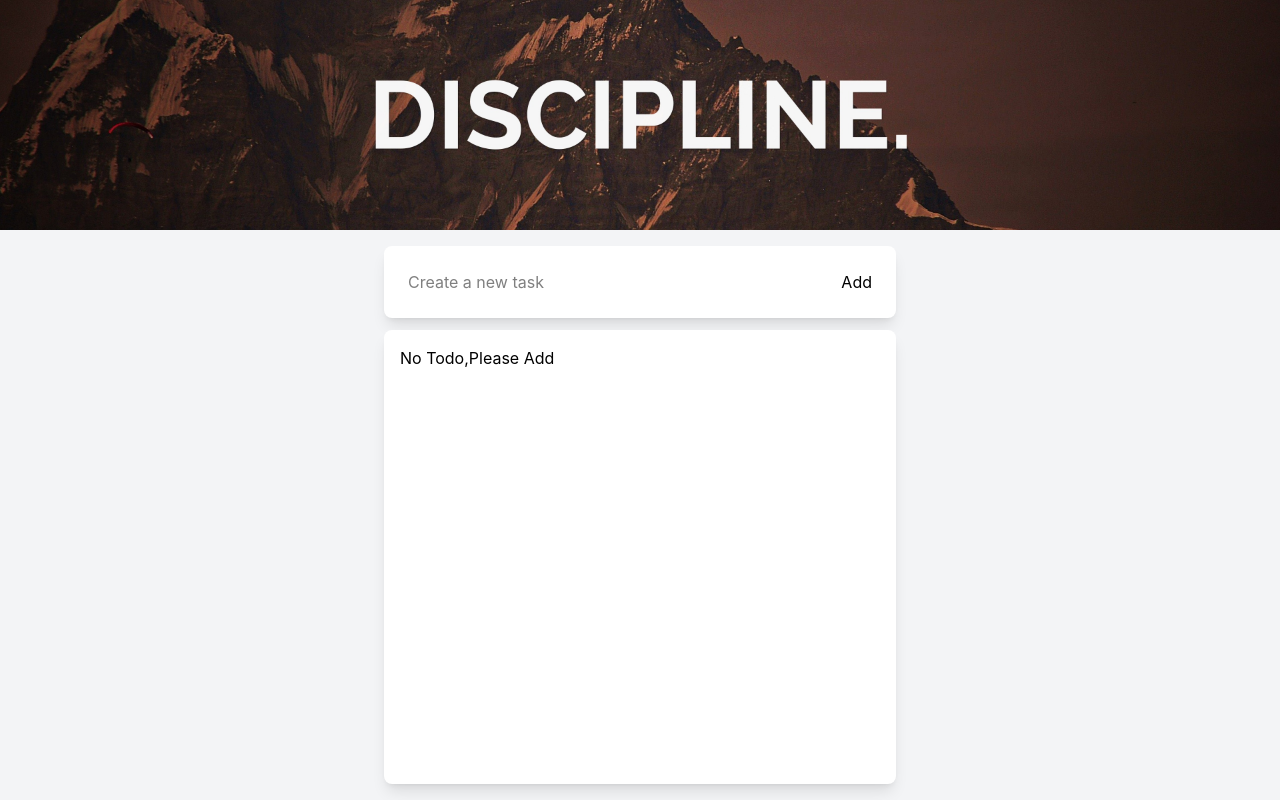
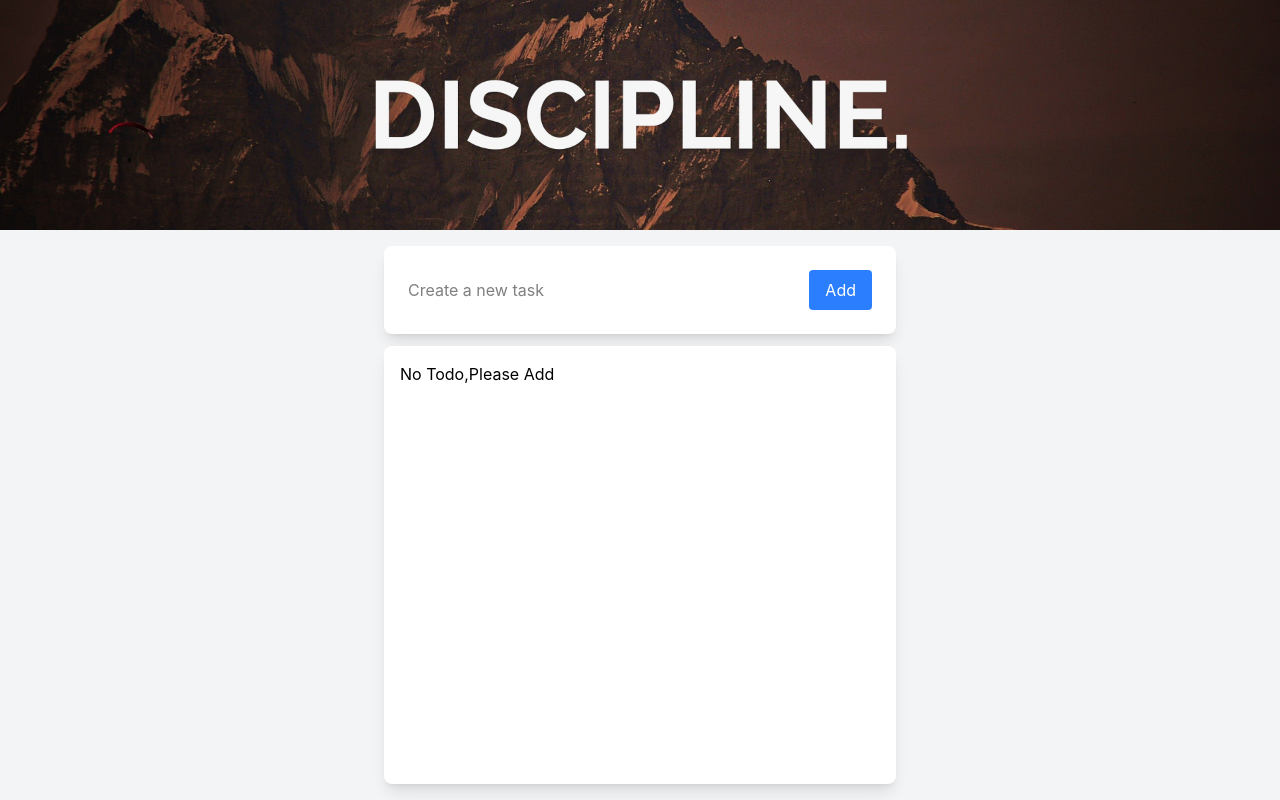
Before and after one commit to Jenith-Panchal-Simform/Practical-05-Todo, a React (Vite) app: page / in a window 1280 px wide. Built offline with nearby package versions, Linux system fonts and the light colour scheme.

Commit message:
fix:change button style and onclick

```diff
--- a/src/components/Button.tsx
+++ b/src/components/Button.tsx
@@ -1,11 +1,29 @@
 import { type JSX } from "react";
 type ButtonProps = {
   text: string;
-  click: () => void;
+  onClick: () => void;
+  className?: string;
 };
-export const Button = ({ text, click }: ButtonProps): JSX.Element => {
+export const Button = ({
+  text,
+  onClick,
+  className,
+}: ButtonProps): JSX.Element => {
   return (
-    <button className="hover:text-gray-500 cursor-pointer" onClick={click}>
+    <button
+      className={`${className ?? ""}     cursor-pointer
+    transition
+    duration-300
+    ease-in-out
+    px-2
+    py-1
+    rounded-sm
+    hover:bg-gray-500
+    hover:text-white
+    hover:scale-105
+    hover:shadow-lg `}
+      onClick={onClick}
+    >
       {text}
     </button>
   );
--- a/src/components/Todo.tsx
+++ b/src/components/Todo.tsx
@@ -103,12 +103,11 @@ export const Todo = ({ style }: TodoProps): JSX.Element => {
           placeholder="Create a new task"
           required
         />
-        <button
-          className="hover:text-gray-500 cursor-pointer"
+        <Button
+          text="Add"
           onClick={handleAddTodo}
-        >
-          Add{" "}
-        </button>
+          className="ml-2 bg-blue-500 text-white px-4 py-2 rounded-sm hover:bg-blue-600 transition-colors duration-300"
+        ></Button>
       </div>
       <div className=" w-full max-w-lg bg-white shadow-lg rounded-lg p-4 flex flex-col flex-1 overflow-hidden min-h-0">
         {todos.length == 0 ? (
@@ -135,14 +134,14 @@ export const Todo = ({ style }: TodoProps): JSX.Element => {
               })}
             </ul>
             <div className="pt-3 mt-auto flex gap-2 items-center justify-center text-sm flex-wrap shrink-0">
-              <Button text="All" click={() => setSelectedStatus("All")} />
+              <Button text="All" onClick={() => setSelectedStatus("All")} />
               <Button
                 text="Completed"
-                click={() => setSelectedStatus("Complete")}
+                onClick={() => setSelectedStatus("Complete")}
               />
               <Button
                 text="Incomplete"
-                click={() => setSelectedStatus("Incomplete")}
+                onClick={() => setSelectedStatus("Incomplete")}
               />
             </div>
           </>
```
